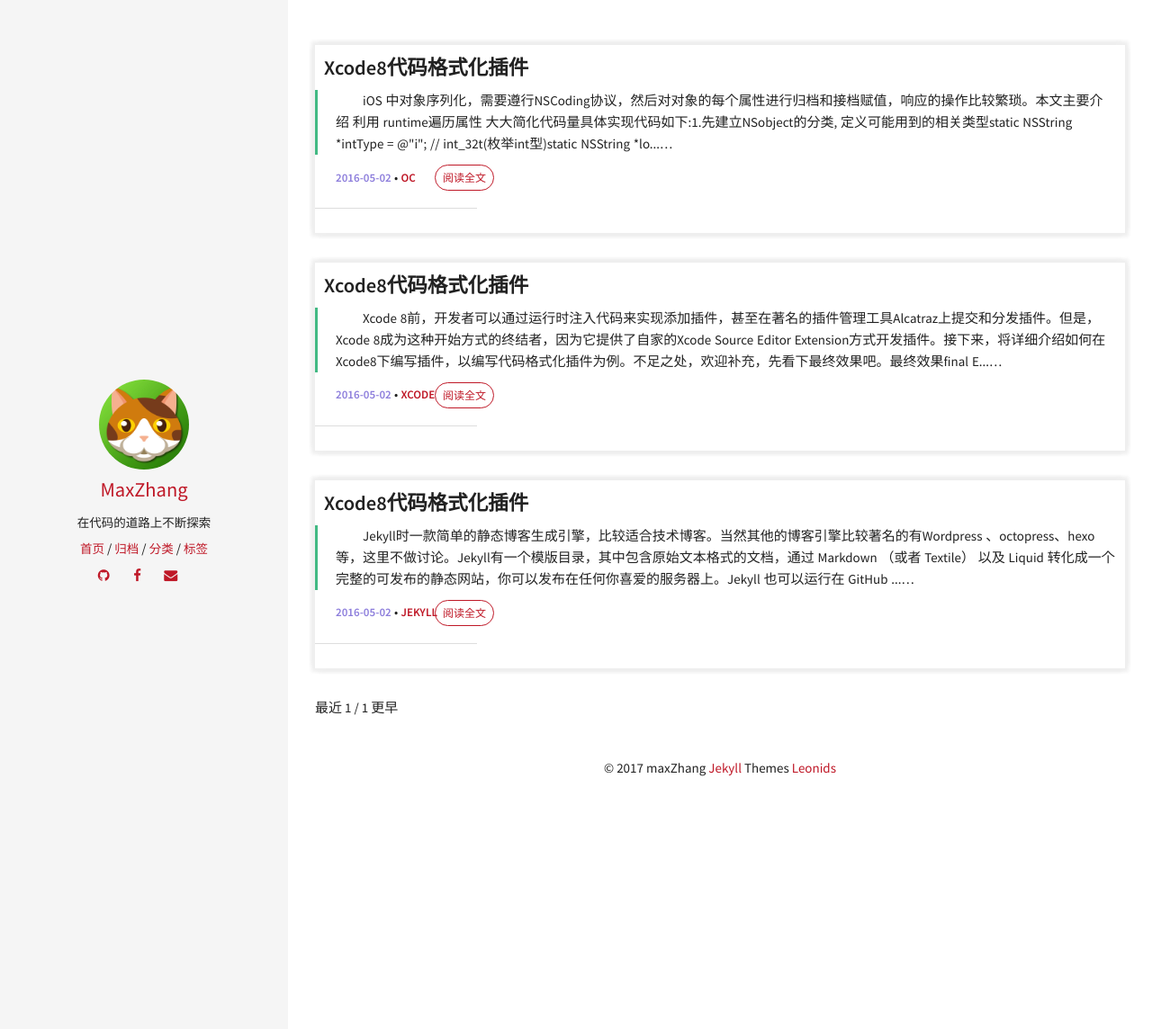
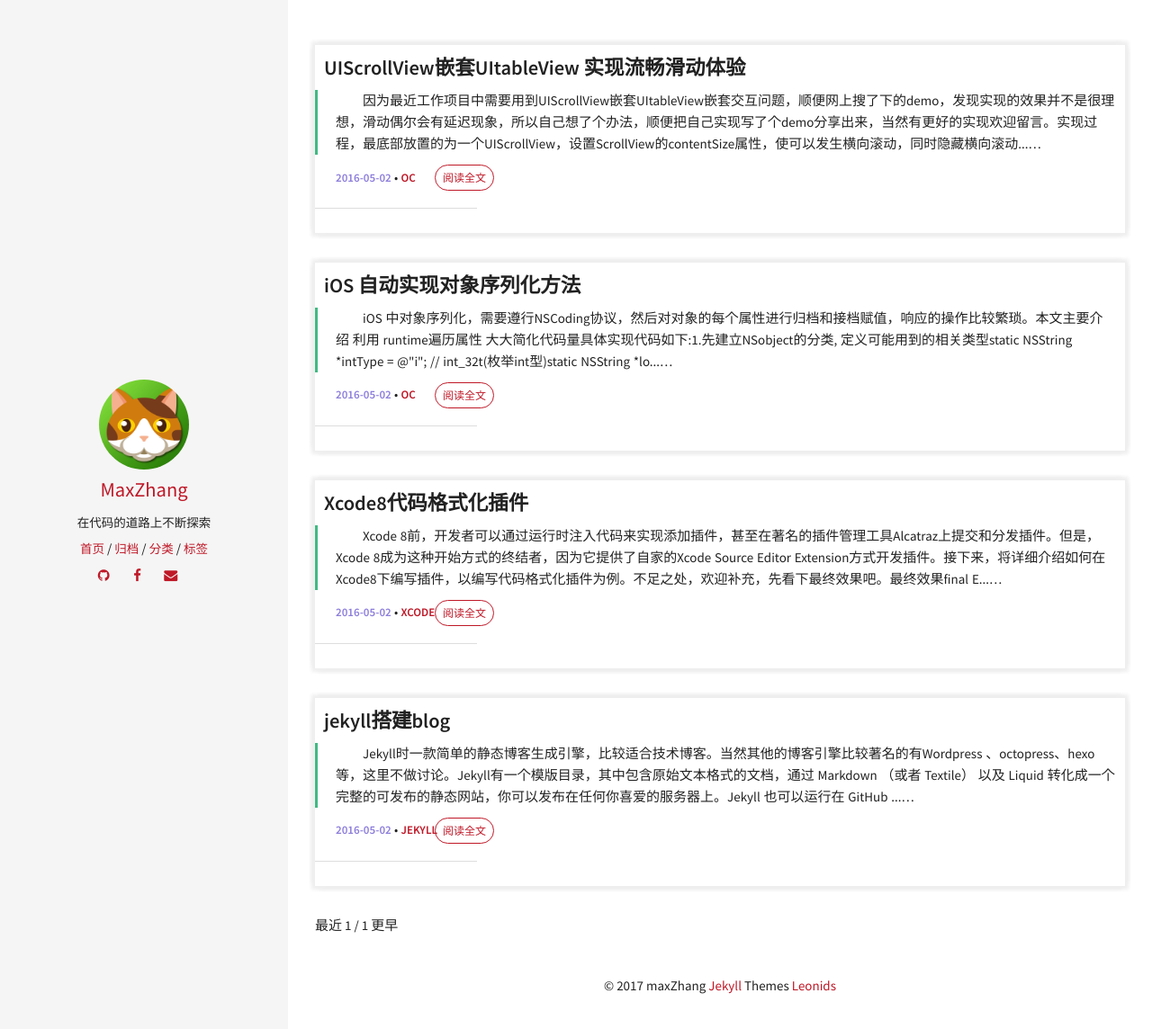
Before and after one commit to maxzhang123/maxzhang123.github.io, a Jekyll site: the page built from index.html, in a window 1280 px wide. Shown: the top 1144 px of the page at 90% size. Built offline with Jekyll 4.4.1, drawn with Linux system fonts in a browser that asks for light colours; the list of posts is cut into pages by our own code; part of the change alters nothing that is shown.

Commit message:
remark -

````diff
--- a/_posts/2017-05-02-jekyll_blog.md
+++ b/_posts/2017-05-02-jekyll_blog.md
@@ -1,6 +1,6 @@
 ---
 layout: post
-title: Xcode8代码格式化插件
+title: jekyll搭建blog
 categories: [jekyll]
 tags: [jekyll]
 date: 2016-05-02 15:00:00
@@ -45,5 +45,4 @@ $ jekyll serve
 
 //觉得默认主题不好看，也可以搜下好看的主题或者自己实现.
 
-//完整项目代码:https://github.com/maxzhang123/codeFormat
 //转载请注明出处，谢谢
--- /dev/null
+++ b/_posts/2017-05-02-oc-UIScrollviewUItableView.md
@@ -0,0 +1,167 @@
+---
+layout: post
+title: UIScrollView嵌套UItableView 实现流畅滑动体验
+categories: [OC]
+tags: [OC]
+date: 2016-05-02 15:15:03
+comments: true
+---
+
+因为最近工作项目中需要用到UIScrollView嵌套UItableView嵌套交互问题，顺便网上搜了下的demo，发现实现的效果并不是很理想，滑动偶尔会有延迟现象，所以自己想了个办法，顺便把自己实现写了个demo分享出来，当然有更好的实现欢迎留言。
+
+![ ]({{ site.url }}/img/blogImg/UIScrollviewUItableview_gif.gif)
+
+实现过程，最底部放置的为一个UIScrollView，设置ScrollView的contentSize属性，使可以发生横向滚动，同时隐藏横向滚动条，设置代理为当前控制器本身。然后，在最底部的UIScrollView上放置2个UITableView,因为只有2个所以没有考虑重用问题，如果数量大于3个建议写下UIScrollView子视图的重用（或者直接换成UIcollectionView，利用UIcollection的重用机制也可以）。
+
+最后在最上面覆盖一个topView，使得它可以和tableView发生纵向滚动，为了实现最上面的topView可以随着tableView发生一起滚动，需要在tableView的scrollViewDidScroll代理方法中获取tableview的contentOffset偏移量，随便改变topView的frame。
+
+当手势点开始落在从topView上时候，在controller的loadView方法中设置自定义view，通过在自定义view中重载hittest方法，判断是否需要让tableView进行交互。此时需要注意的是因为有自定义的左右选择segmentControl，这么设置的时候segmentController是不会相应点击方法的。为了让segmentController可以实现随着tableView滚动并且可以相应单击事件，我在在controller的view上添加了单击手势，判定是否点击在了自定义的segmentControll上(因为tableView本身不会相应- (void)touchesBegan:(NSSet<UITouch *> *)touches withEvent:(UIEvent *)event事件，所以也可以自定义一个tableVuew,重载touchBegin 等方法，然后把tableView继承自这个tableView， 这样就可以相应相应的touchbegin等方法了)
+
+好了，下面直接上代码
+controller中代码如下：
+```
+#pragma mark - 底部的scrollViuew的代理方法scrollViewDidScroll
+
+
+- (void)scrollViewDidScroll:(UIScrollView *)scrollView
+{
+    CGFloat placeholderOffset = 0;
+    if (self.topView.getSelectedItemIndex == 0) {
+
+        if (self.firstTableView.contentOffset.y > self.topView.height - kItemheight) {
+            placeholderOffset = self.topView.height - kItemheight;
+        }
+         else {
+            placeholderOffset = self.firstTableView.contentOffset.y;
+        }
+        [self.secondTableView setContentOffset:CGPointMake(0, placeholderOffset) animated:NO];
+    }
+     else {
+
+        if (self.secondTableView.contentOffset.y > self.topView.height - kItemheight {
+            placeholderOffset = self.topView.height - kItemheight;
+        }
+         else {
+            placeholderOffset = self.secondTableView.contentOffset.y;
+        }
+
+        [self.firstTableView setContentOffset:CGPointMake(0, placeholderOffset) animated:NO];
+    }
+}
+
+
+
+
+#pragma mark - 底部的scrollViuew的代理方法scrollViewDidEndDecelerating
+
+
+
+- (void)scrollViewDidEndDecelerating:(UIScrollView *)scrollView
+{
+
+    NSInteger index = ceilf(scrollView.contentOffset.x / kScreen_Width);
+    self.topView.selectedItemIndex = index;
+}
+```
+
+
+controller的view中部分代码如下
+```
+#pragma mark - 重载系统的hitTest方法
+
+- (UIView *)hitTest:(CGPoint)point withEvent:(UIEvent *)event
+{
+    ViewController *currentVC = (ViewController *)self.nextResponder;
+    currentVC.printPoint = point;
+
+    if ([self.topView pointInside:point withEvent:event]) {
+
+        self.scrollView.scrollEnabled = NO;
+
+        if (self.scrollView.contentOffset.x < kScreen_Width *0.5) {
+            return self.firstTableView;
+        }
+         else {
+            return self.secondTableView;
+        }
+    }
+     else {
+        self.scrollView.scrollEnabled = YES;
+        return [super hitTest:point withEvent:event];
+    }
+}
+
+
+#pragma mark - 添加手势的相应方法
+
+- (void)tapGestureAction:(UITapGestureRecognizer *)gesture
+{
+    CGPoint point = [gesture locationInView:self.topView];
+
+    if (CGRectContainsPoint(self.topView.leftBtnFrame, point)) {
+        if (self.scrollView.contentOffset.x > 0.5 * kScreen_Width) {
+            [self.scrollView setContentOffset:CGPointMake(0, 0) animated:NO];
+            self.topView.selectedItemIndex = 0;
+        }
+    }
+     else if (CGRectContainsPoint(self.topView.rightBtnFrame, point)) {
+
+        if (self.scrollView.contentOffset.x < 0.5 * kScreen_Width) {
+            [self.scrollView setContentOffset:CGPointMake(kScreen_Width, 0) animated:NO];
+            self.topView.selectedItemIndex = 1;
+        }
+    }
+}
+
+```
+
+
+
+firstTableView中部分代码如下
+```
+#pragma mark - firstTableView的代理方法scrollViewDidScroll
+
+- (void)scrollViewDidScroll:(UIScrollView *)scrollView
+{
+    CGFloat placeHolderHeight = self.topView.height - self.topView.itemHeight;
+
+    CGFloat offsetY = scrollView.contentOffset.y;
+
+    if (offsetY >= 0 && offsetY <= placeHolderHeight) {
+        self.topView.y = -offsetY;
+    }
+    else if (offsetY > placeHolderHeight) {
+        self.topView.y = - placeHolderHeight;
+    }
+    else if (offsetY <0) {
+        self.topView.y =  - offsetY;
+    }
+}
+```
+
+secondTableView中部分代码如下
+
+```
+#pragma mark - secondTableView的代理方法scrollViewDidScroll
+
+- (void)scrollViewDidScroll:(UIScrollView *)scrollView
+{
+    CGFloat placeHolderHeight = self.topView.height - self.topView.itemHeight;
+
+    CGFloat offsetY = scrollView.contentOffset.y;
+
+    if (offsetY >= 0 && offsetY <= placeHolderHeight) {
+        self.topView.y = -offsetY;
+    }
+    else if (offsetY > placeHolderHeight) {
+        self.topView.y = - placeHolderHeight;
+    }
+    else if (offsetY <0) {
+        self.topView.y =  - offsetY;
+    }
+}
+```
+
+
+完整项目下载地址如下：https://github.com/maxzhang123/nestScrollView
+转载请注明 出处，谢谢
--- a/_posts/2017-05-02-oc-objCoding.md
+++ b/_posts/2017-05-02-oc-objCoding.md
@@ -1,6 +1,6 @@
 ---
 layout: post
-title: Xcode8代码格式化插件
+title: iOS 自动实现对象序列化方法
 categories: [OC]
 tags: [OC]
 date: 2016-05-02 15:12:03
@@ -200,5 +200,5 @@ static NSString *imageType   = @"UIImage"; // UIImage 类型
 ```
 
 
-//完整项目代码:https://github.com/maxzhang123/codeFormat
+//完整项目代码:https://github.com/maxzhang123/MXCoding.git
 //转载请注明出处，谢谢
````
Also changed, not shown: img/blogImg/UIScrollviewUItableview_gif.gif (added).
